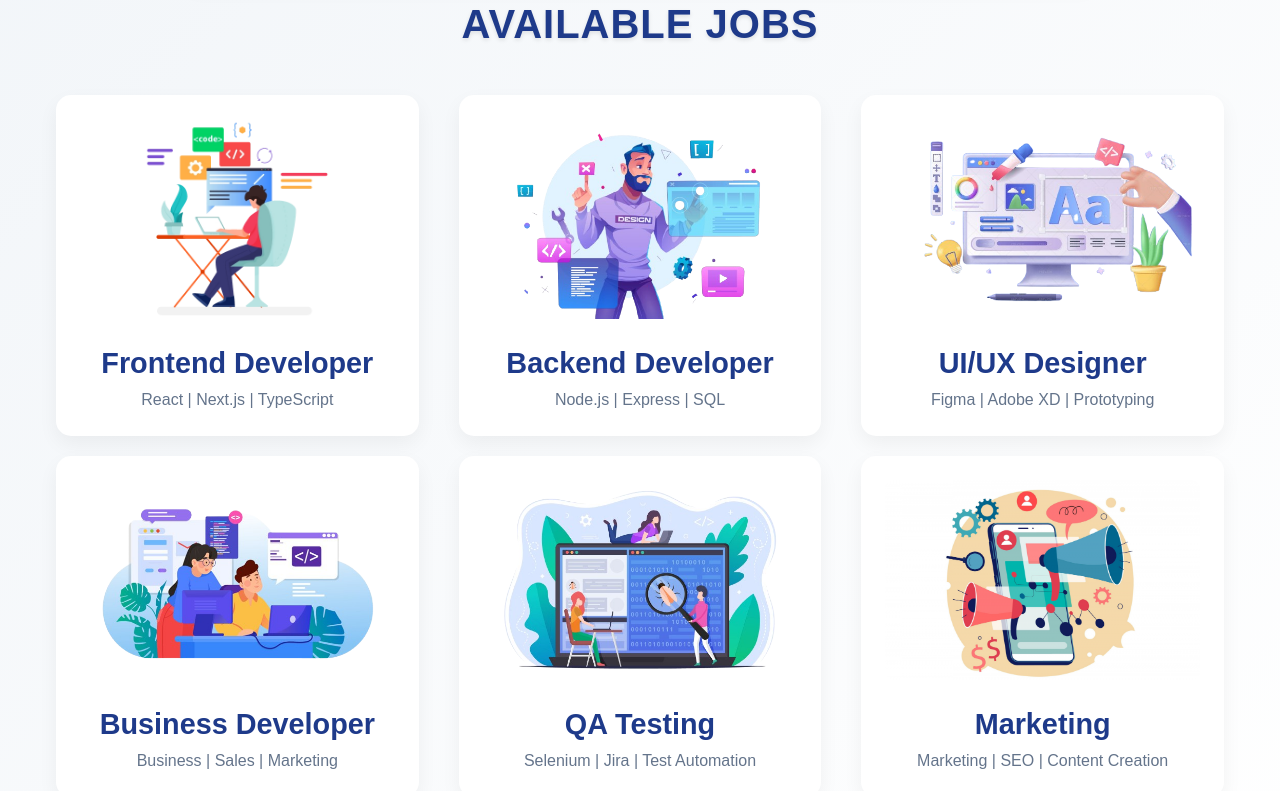
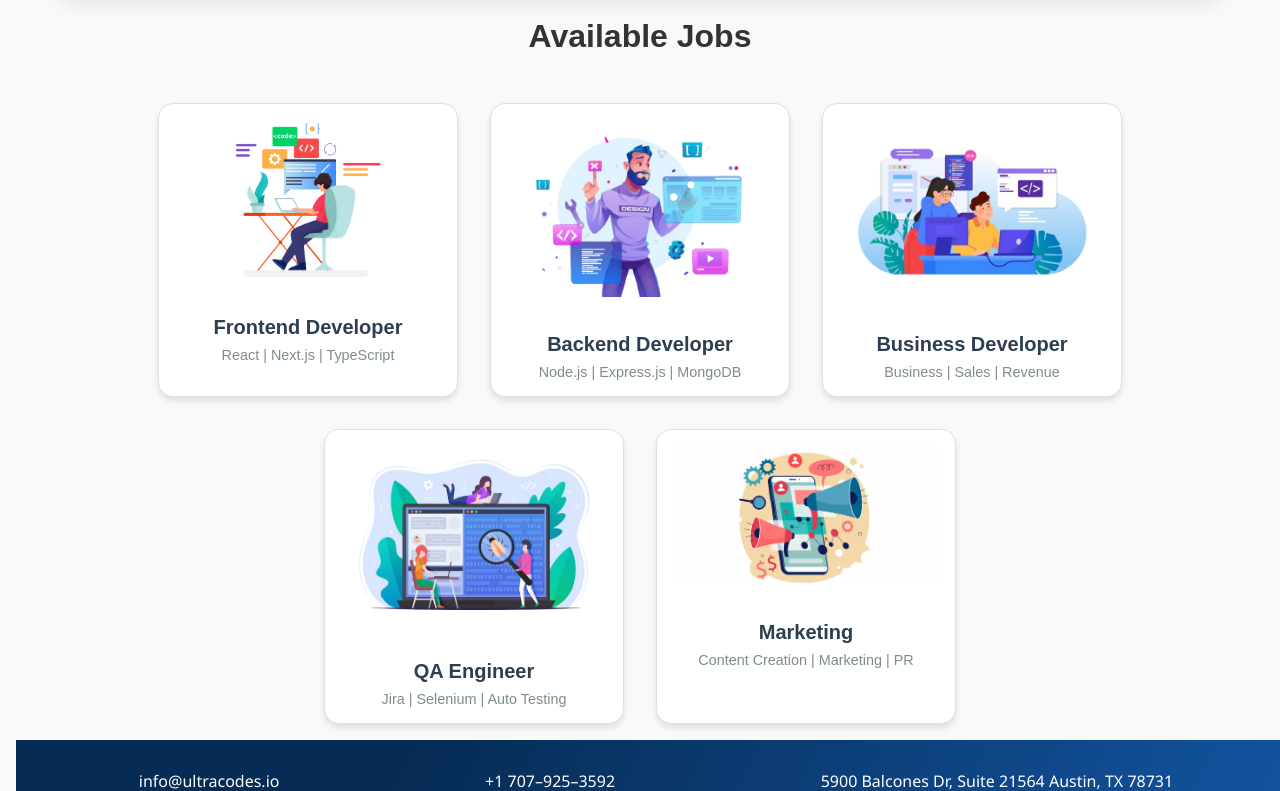
Before and after one commit to Kumaillx/job-portal, a Next.js app in the folder landing-page/: page /AllJobs in a window 1280 px wide. Shown: the part 454-1245 px from the top of the page. Built offline with nearby package versions, Linux system fonts and the light colour scheme.

Commit message:
Made a clean code for the All Jobs section. Now it has to be used in the params passed for the rendering of the particular section using id when user ports a particular resume with keyword.

```diff
--- a/landing-page/app/AllJobs/page.tsx
+++ b/landing-page/app/AllJobs/page.tsx
@@ -1,4 +1,3 @@
-
 import Image from 'next/image';
 import fdev from '@/app/images/F-dev.png';
 import bdev from '@/app/images/B-dev.png';
@@ -12,26 +11,6 @@ import mk from '@/app/images/Marketing.png';
 import Link from 'next/link';
 import type { StaticImageData } from 'next/image';
 
-
-// Convert this structure to arrays
-
-// Use Maps to then pass a conditional opp and then navigate straight towards that particular params.
-// {
-//           a.map((k)=>(
-
-//             (k===2?   <div className={styles.jobCard}>
-//           <Link href="/apply/frontend-developer">
-//           <Image src={fdev} alt="Frontend Developer" />
-//           <h3>Frontend Developer</h3>
-//           <p>React | Next.js | TypeScript</p>
-//           </Link>
-
-//         </div>
-// :"")
-//           ))
-//         }
-
-
 interface JobCard {
   href: string;
   imageSrc: StaticImageData;
@@ -40,7 +19,6 @@ interface JobCard {
   description: string;
 }
 
-// the whole array to be stored in the jobCards variable
 const jobCards: JobCard[] = [
   {
     href: '/apply/frontend-developer',
@@ -48,13 +26,41 @@ const jobCards: JobCard[] = [
     altText: 'Frontend Developer',
     title: 'Frontend Developer',
     description: 'React | Next.js | TypeScript',
-  }
-]
+  },
+  {
+    href: '/apply/backend-developer',
+    imageSrc: bdev,
+    altText: 'Backend Developer',
+    title: 'Backend Developer',
+    description: 'Node.js | Express.js | MongoDB',
+  },
+  {
+    href: '/apply/business-developer',
+    imageSrc: bd,
+    altText: 'Business Developer',
+    title: 'Business Developer',
+    description: 'Business | Sales | Revenue',
+  },
+  {
+    href: '/apply/qa-testing',
+    imageSrc: qa,
+    altText: 'QA Engineer',
+    title: 'QA Engineer',
+    description: 'Jira | Selenium | Auto Testing',
+  },
+  {
+    href: '/apply/marketing',
+    imageSrc: mk,
+    altText: 'Marketing',
+    title: 'Marketing',
+    description: 'Content Creation | Marketing | PR',
+  },
+];
 
-const JobList: React.FC = () => {
+const JobList: React.FC<{ cards: JobCard[] }> = ({ cards }) => {
   return (
-    <div>
-      {jobCards.map((job, index) => (
+    <div className={styles.jobList}>
+      {cards.map((job, index) => (
         <div key={index} className={styles.jobCard}>
           <Link href={job.href}>
             <Image src={job.imageSrc} alt={job.altText} />
@@ -69,88 +75,13 @@ const JobList: React.FC = () => {
 
 function JobsPage() {
   return (
-
-
-
-// The Navbar
     <section className={styles.availableJobs}>
-      <div className={styles.footerContainer}>
-          <Navbar />
-        </div>
-{/* The Main Job Cards Section */}
-
-      <h2>Available Jobs</h2>
-      <div className={styles.jobCards}>
-
-        <div className={styles.jobCard}>
-          <Link href="/apply/frontend-developer">
-          <Image src={fdev} alt="Frontend Developer" />
-          <h3>Frontend Developer</h3>
-          <p>React | Next.js | TypeScript</p>
-          </Link>
-
-        </div>
-
-        <div className={styles.jobCard}>
-          <Link href="/apply/backend-developer">
-          <Image src={bdev} alt="Backend Developer" />
-          <h3>Backend Developer</h3>
-          <p>Node.js | Express | SQL</p>
-          </Link>
-        </div>
-
-        <div className={styles.jobCard}>
-          <Link href="/apply/ui-ux-designer" >
-          <Image src={UI} alt="UI/UX Designer" />
-          <h3>UI/UX Designer</h3>
-          <p>Figma | Adobe XD | Prototyping</p>
-          </Link>
-        </div>
-      </div>
-
-
-      <div className={styles.hi}>
-
-      </div>
-
-      <div className={styles.jobCards}>
-
-        <div className={styles.jobCard}>
-          <Link href="/apply/business-developer" >
-          <Image src={bd} alt="Business Developer" />
-          <h3>Business Developer</h3>
-          <p>Business | Sales | Marketing</p>
-          </Link>
-        </div>
-        <div className={styles.jobCard}>
-          <Link href="/apply/qa-testing" >
-          <Image src={qa} alt="QA Tester" />
-          <h3>QA Testing</h3>
-          <p>Selenium | Jira | Test Automation</p>
-          </Link>
-        </div>
-        <div className={styles.jobCard}>
-          <Link href="/apply/marketing" >
-          <Image src={mk} alt="Marketing" />
-          <h3>Marketing</h3>
-          <p>Marketing | SEO | Content Creation</p>
-          </Link>
-        </div>
-      </div>
-
-
-
-
-      <div className={styles.hi}>
-
-      </div>
-    <div className={styles.footerContainer}>
-          <Footer />
-        </div>
+      <Navbar />
+      <h2 className={styles.jobTitle}>Available Jobs</h2>
+      <JobList cards={jobCards} />
+      <Footer />
     </section>
-
   );
 }
 
-
 export default JobsPage;
--- a/landing-page/styles/Alljobs.module.css
+++ b/landing-page/styles/Alljobs.module.css
@@ -1,55 +1,48 @@
 .availableJobs {
-  padding: 1rem 1rem;
-  background: linear-gradient(135deg, #f0f4f8, #ffffff);
-  min-height: calc(100vh - 200px); /* Adjust based on Navbar and Footer height */
-  display: flex;
-  flex-direction: column;
-  align-items: center;
-  font-family: 'Poppins', sans-serif; /* Elegant modern font */
+  padding: 2rem 1rem;
+  min-height: 100vh;
+  background-color: #f9f9f9;
+}
+
+.jobTitle {
+  font-size: 2rem;
+  font-weight: 700;
+  text-align: center;
+  margin-bottom: 2rem;
   color: #333;
 }
 
-.availableJobs h2 {
-  font-size: 2.5rem;
-  font-weight: 700;
-  color: #1e3a8a;
-  text-align: center;
-  margin-bottom: 3rem;
-  text-transform: uppercase;
-  letter-spacing: 1px;
-  text-shadow: 0 2px 4px rgba(0, 0, 0, 0.1);
-}
-
-.jobCards {
-  display: grid;
-  grid-template-columns: repeat(auto-fit, minmax(300px, 1fr));
-  gap: 2.5rem;
-  max-width: 1200px;
-  width: 100%;
-  padding: 0 1rem;
+.jobList {
+  display: flex;
+  flex-wrap: wrap;
+  justify-content: center;
+  gap: 2rem;
+  padding: 1rem;
 }
 
 .jobCard {
-  background-color: #ffffff;
+  background: #fff;
+  border: 1px solid #e0e0e0;
   border-radius: 15px;
-  padding: 1.5rem;
-  box-shadow: 0 8px 20px rgba(0, 0, 0, 0.05);
+  padding: 1rem;
+  width: 100%;
+  max-width: 300px;
   text-align: center;
+  box-shadow: 0 4px 6px rgba(0, 0, 0, 0.1);
   transition: transform 0.3s ease, box-shadow 0.3s ease;
-  overflow: hidden;
-  cursor: pointer;
 }
 
 .jobCard:hover {
   transform: translateY(-10px);
   box-shadow: 0 12px 30px rgba(0, 0, 0, 0.1);
+
 }
 
 .jobCard img {
-  width: 100%;
-  height: 200px;
+  max-width: 100%;
+  height: auto;
+  border-radius: 4px;
   object-fit: cover;
-  border-radius: 10px;
   margin-bottom: 1.5rem;
   transition: transform 0.3s ease;
 }
@@ -59,69 +52,39 @@
 }
 
 .jobCard h3 {
-  font-size: 1.8rem;
-  font-weight: 600;
-  color: #1e3a8a;
-  margin-bottom: 0.5rem;
-  text-transform: capitalize;
+  font-size: 1.25rem;
+  margin: 0.5rem 0;
+  color: #2c3e50;
 }
 
 .jobCard p {
-  font-size: 1rem;
-  color: #64748b;
-  font-weight: 500;
-  line-height: 1.5;
+  font-size: 0.9rem;
+  color: #7f8c8d;
+  margin: 0;
 }
 
-/* Responsive Design */
-@media (max-width: 768px) {
-  .availableJobs {
-    padding: 2rem 1rem;
+@media (min-width: 768px) {
+  .jobCard {
+    width: calc(33.33% - 1.33rem); /* 3 cards per row with gap adjustment */
   }
+}
 
-  .availableJobs h2 {
-    font-size: 2rem;
-  }
-
-  .jobCards {
-    grid-template-columns: 1fr;
-    gap: 2rem;
+@media (max-width: 767px) {
+  .jobTitle {
+    font-size: 1.5rem;
   }
 
   .jobCard {
-    padding: 1rem;
-  }
-
-  .jobCard img {
-    height: 150px;
-  }
-
-  .jobCard h3 {
-    font-size: 1.5rem;
+    width: calc(50% - 1rem); /* 2 cards per row on tablets */
   }
 }
 
 @media (max-width: 480px) {
-  .availableJobs h2 {
-    font-size: 1.5rem;
+  .jobCard {
+    width: 100%; /* 1 card per row on mobile */
   }
 
-  .jobCard img {
-    height: 120px;
-  }
-
-  .jobCard h3 {
-    font-size: 1.2rem;
-  }
-
-  .jobCard p {
-    font-size: 0.9rem;
+  .availableJobs {
+    padding: 1rem 0.5rem;
   }
 }
-
-.hi
-{
-  max-width: 100%;
-  /* background-color: rgb(255, 255, 255); */
-  padding: 10px;
-}
```
